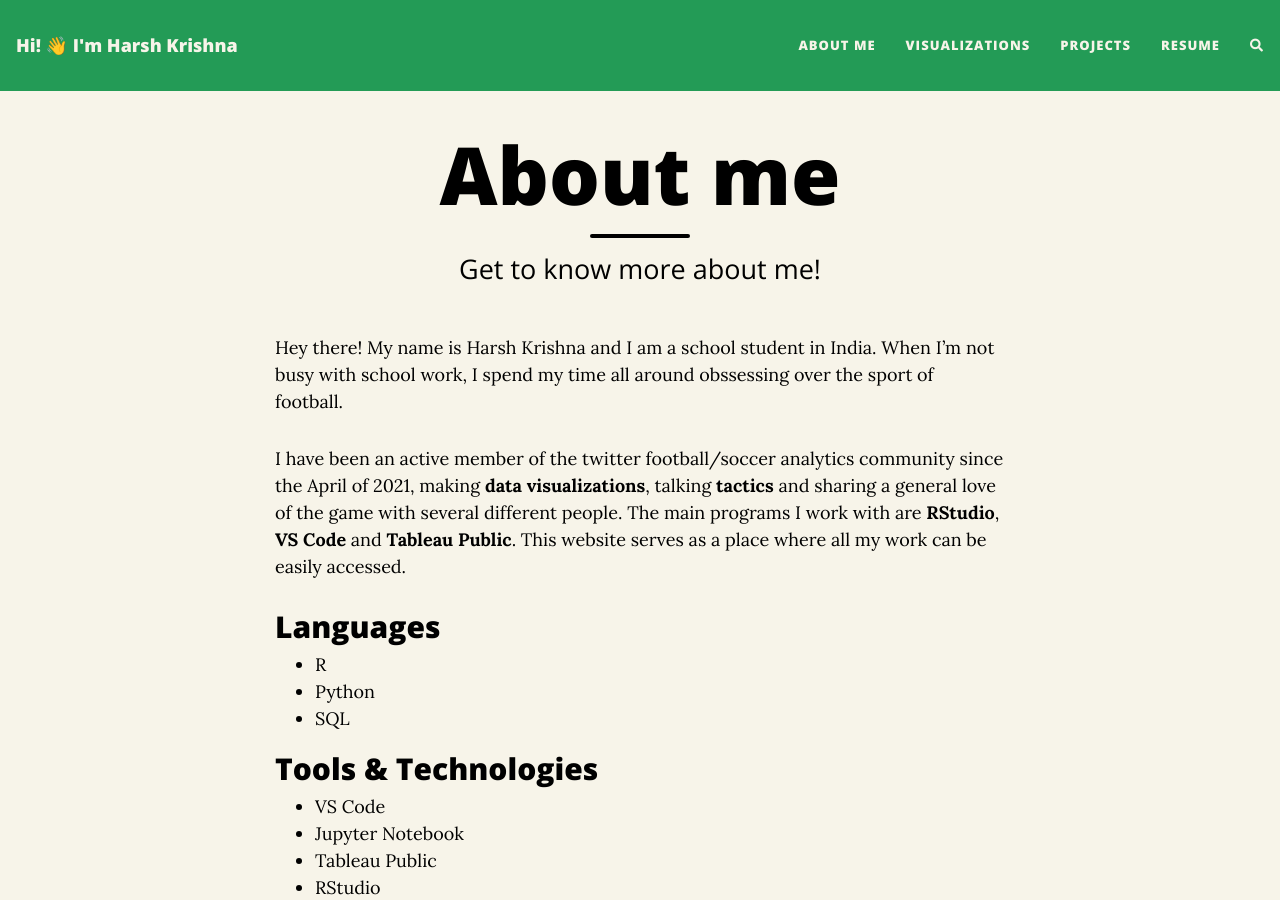
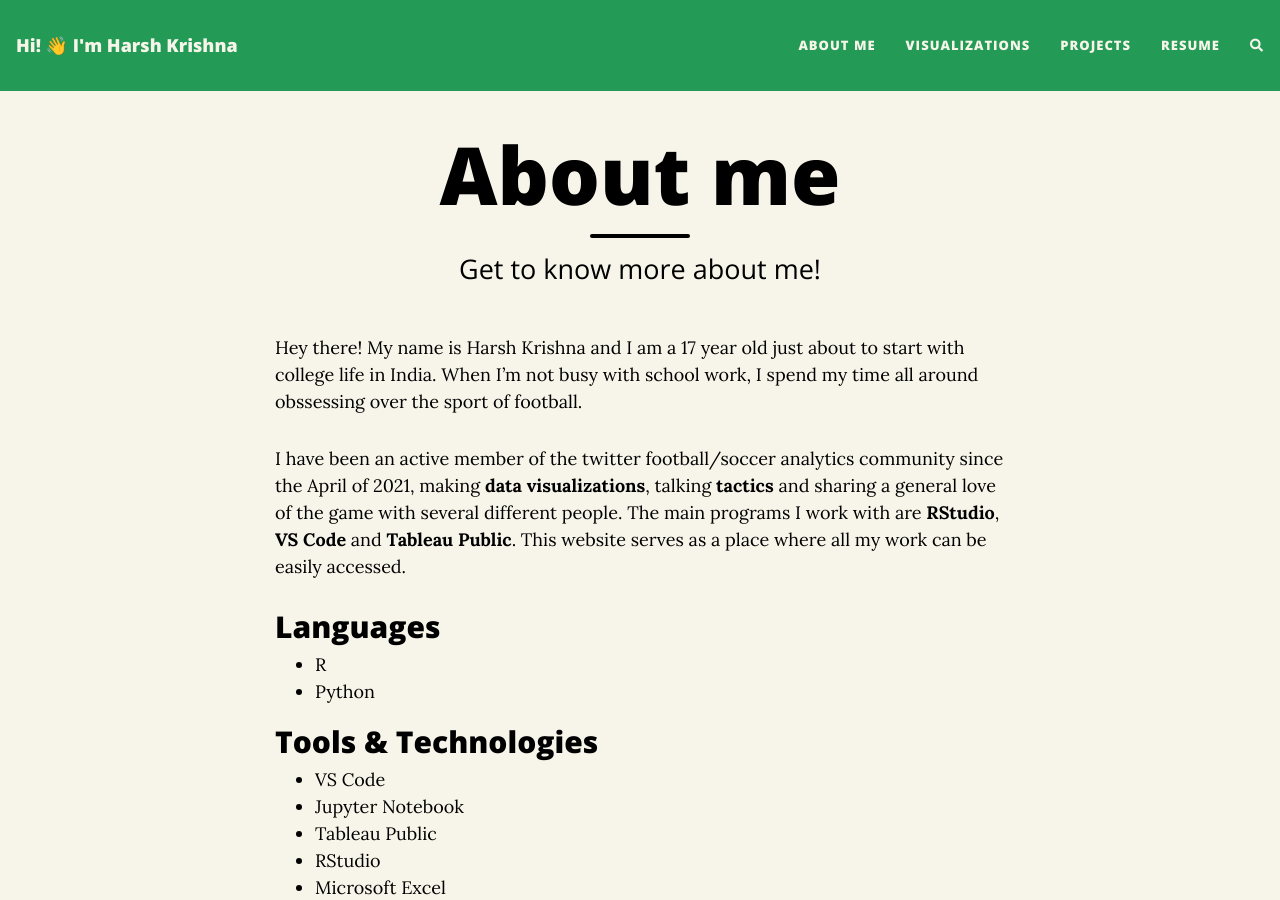
Before and after one commit to harshkrishna17/harshkrishna17.github.io, a Jekyll site: the page built from aboutme.md, in a window 1280 px wide and 900 px high. Built offline with Jekyll 4.4.1, drawn with Linux system fonts in a browser that asks for light colours; nearby versions of some CDN libraries; comment, search, counter and statistics services are not loaded.

Commit message:
Update aboutme.md

```diff
--- a/aboutme.md
+++ b/aboutme.md
@@ -4,7 +4,7 @@
 subtitle: Get to know more about me!
 ---
 
-Hey there! My name is Harsh Krishna and I am a school student in India. When I'm not busy with school work, I spend my time all around obssessing over the sport of football.
+Hey there! My name is Harsh Krishna and I am a 17 year old just about to start with college life in India. When I'm not busy with school work, I spend my time all around obssessing over the sport of football.
 
 I have been an active member of the twitter football/soccer analytics community since the April of 2021, making **data visualizations**, talking **tactics** and sharing a general love of the game with several different people. The main programs I work with are **RStudio**, **VS Code** and **Tableau Public**. This website serves as a place where all my work can be easily accessed.
 
@@ -12,7 +12,6 @@
 
 - R
 - Python
-- SQL
 
 ## Tools & Technologies
 
```
